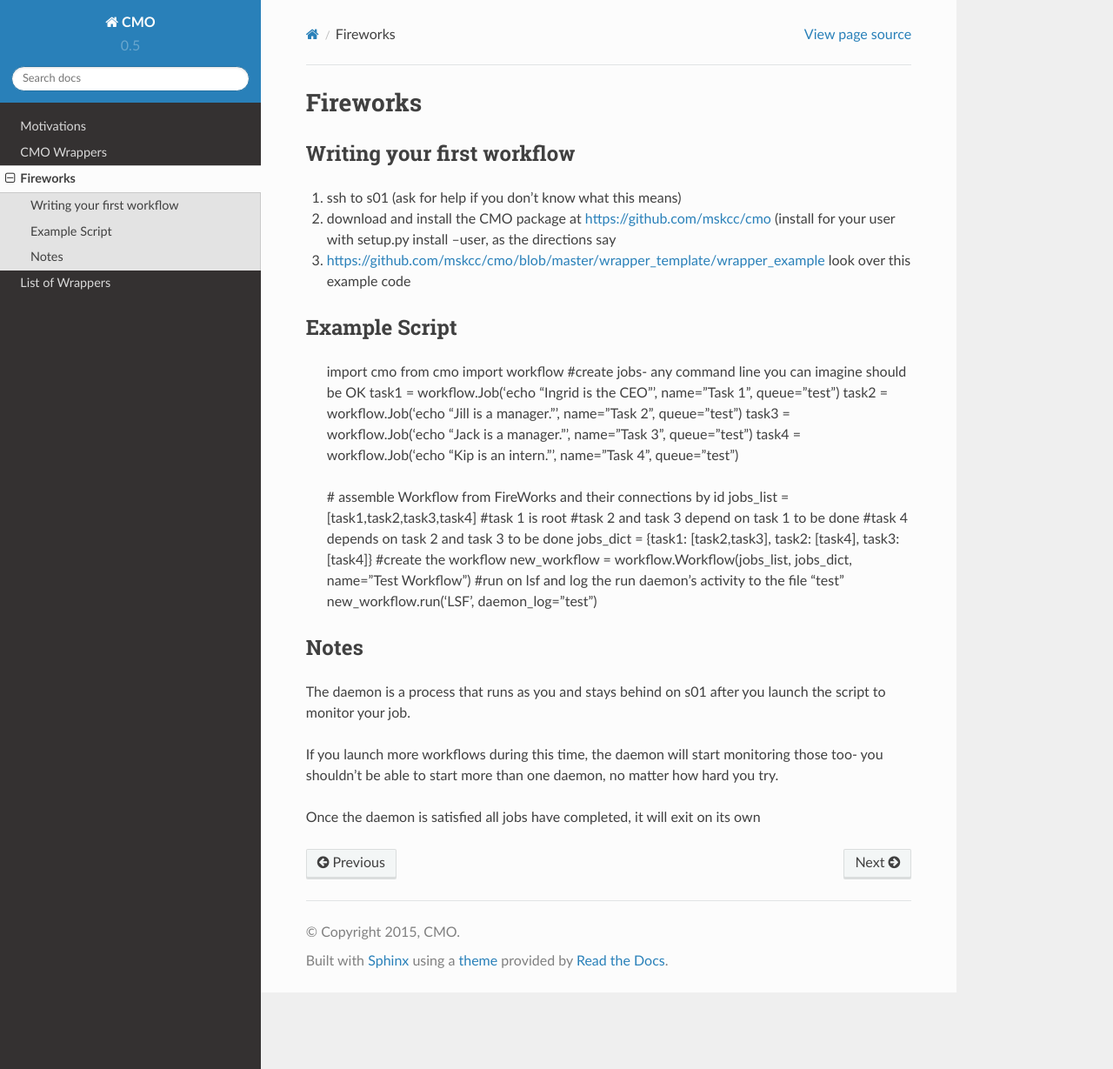
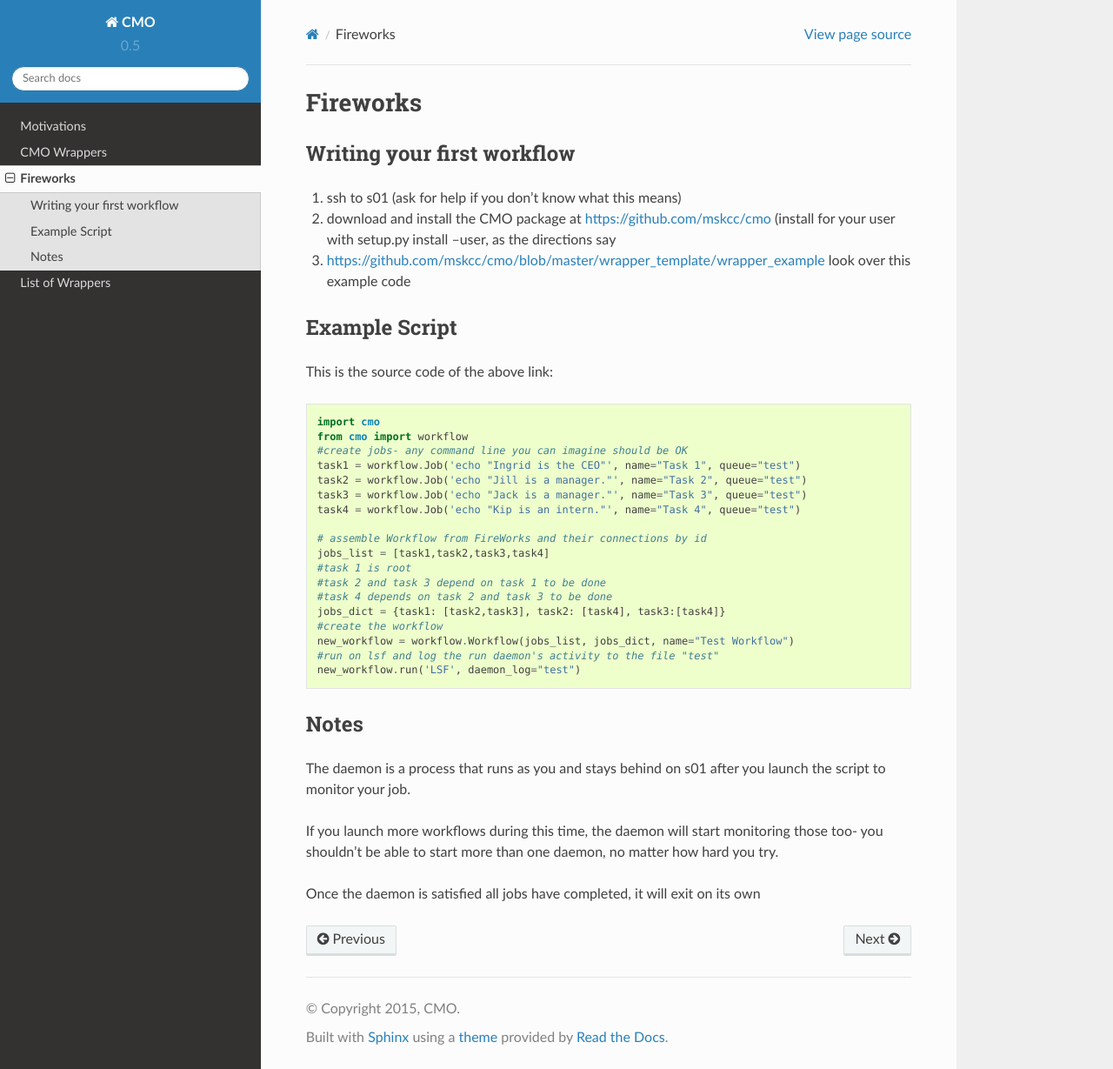
Before and after one commit to mskcc/cmo, a Sphinx documentation site: the page built from docs/source/fireworks.rst, in a window 1280 px wide and 1229 px high. Shown: the whole window at 87% size. Built offline with Sphinx 7.4.7 and the Read the Docs theme 2.0.0, drawn with Linux system fonts in a browser that asks for light colours.

Commit message:
fireworks tutorial update

```diff
--- a/docs/source/fireworks.rst
+++ b/docs/source/fireworks.rst
@@ -9,6 +9,9 @@ Writing your first workflow
 
 Example Script
 ##############
+
+This is the source code of the above link::
+
     import cmo
     from cmo import workflow
     #create jobs- any command line you can imagine should be OK
```
